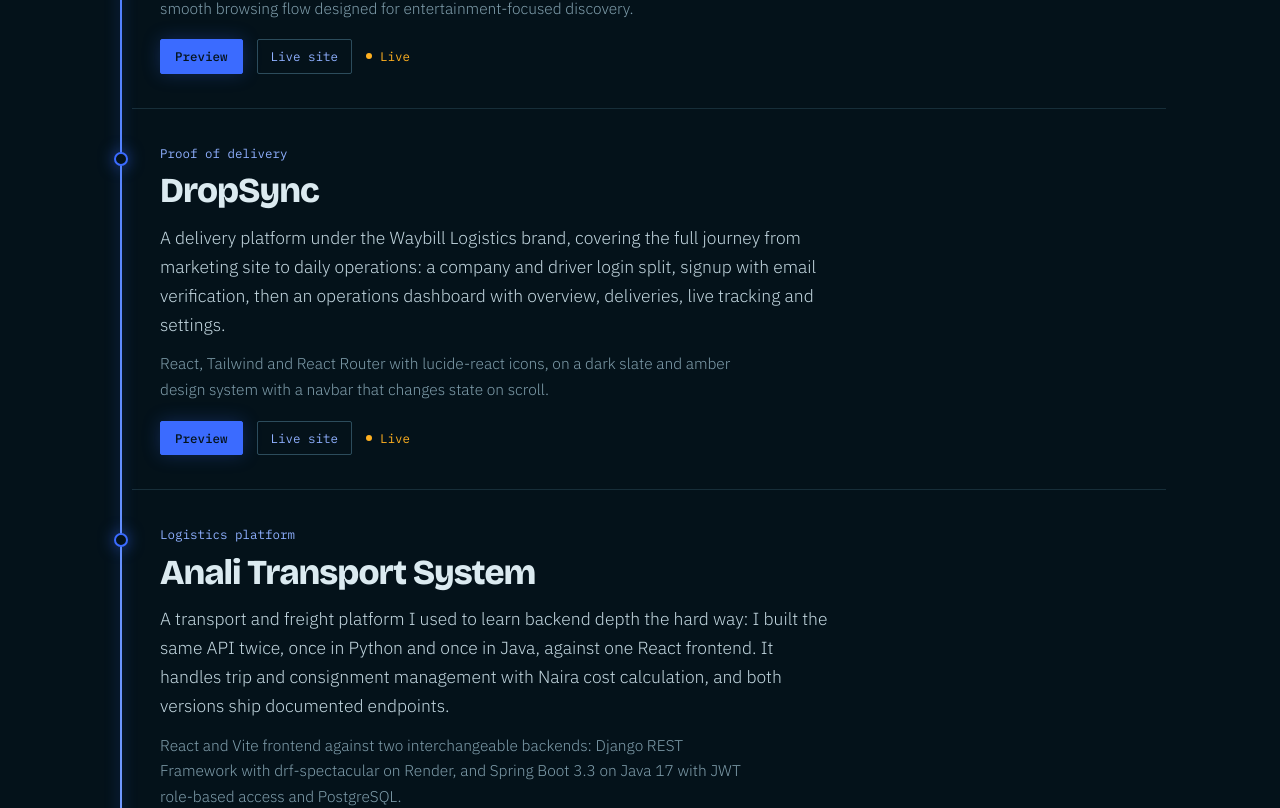
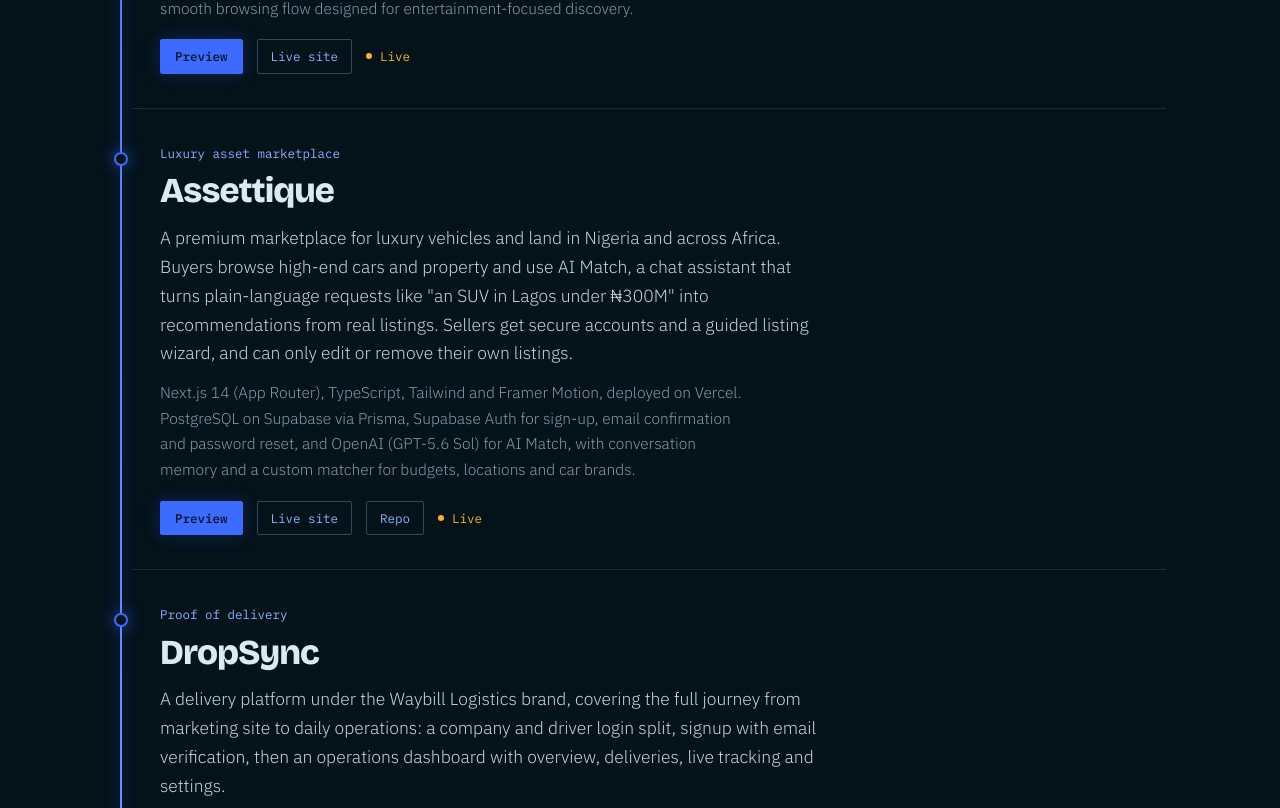
Before and after one commit to Makuakpavan/makuportfolio, a React (Vite) app: page / in a window 1280 px wide. Shown: the part 1816-2624 px from the top of the page. Built offline with nearby package versions, Linux system fonts and the light colour scheme.

Commit message:
added assettique site

```diff
--- a/src/data/site.ts
+++ b/src/data/site.ts
@@ -59,6 +59,23 @@
     build:
       'React, Vite and Tailwind with a responsive UI, movie search and detail views, and a smooth browsing flow designed for entertainment-focused discovery.',
     links: [{ label: 'Live site', href: 'https://movora-theta.vercel.app/' }],
+    status: { label: 'Live', live: true },
+  },
+  {
+    id: 'assettique',
+    kind: 'Luxury asset marketplace',
+    title: 'Assettique',
+    href: 'https://assettique.vercel.app',
+    body: 'A premium marketplace for luxury vehicles and land in Nigeria and across Africa. Buyers browse high-end cars and property and use AI Match, a chat assistant that turns plain-language requests like "an SUV in Lagos under ₦300M" into recommendations from real listings. Sellers get secure accounts and a guided listing wizard, and can only edit or remove their own listings.',
+    build:
+      'Next.js 14 (App Router), TypeScript, Tailwind and Framer Motion, deployed on Vercel. PostgreSQL on Supabase via Prisma, Supabase Auth for sign-up, email confirmation and password reset, and OpenAI (GPT-5.6 Sol) for AI Match, with conversation memory and a custom matcher for budgets, locations and car brands.',
+    links: [
+      { label: 'Live site', href: 'https://assettique.vercel.app' },
+      {
+        label: 'Repo',
+        href: 'https://github.com/Makuakpavan/assettique',
+      },
+    ],
     status: { label: 'Live', live: true },
   },
   {
```
